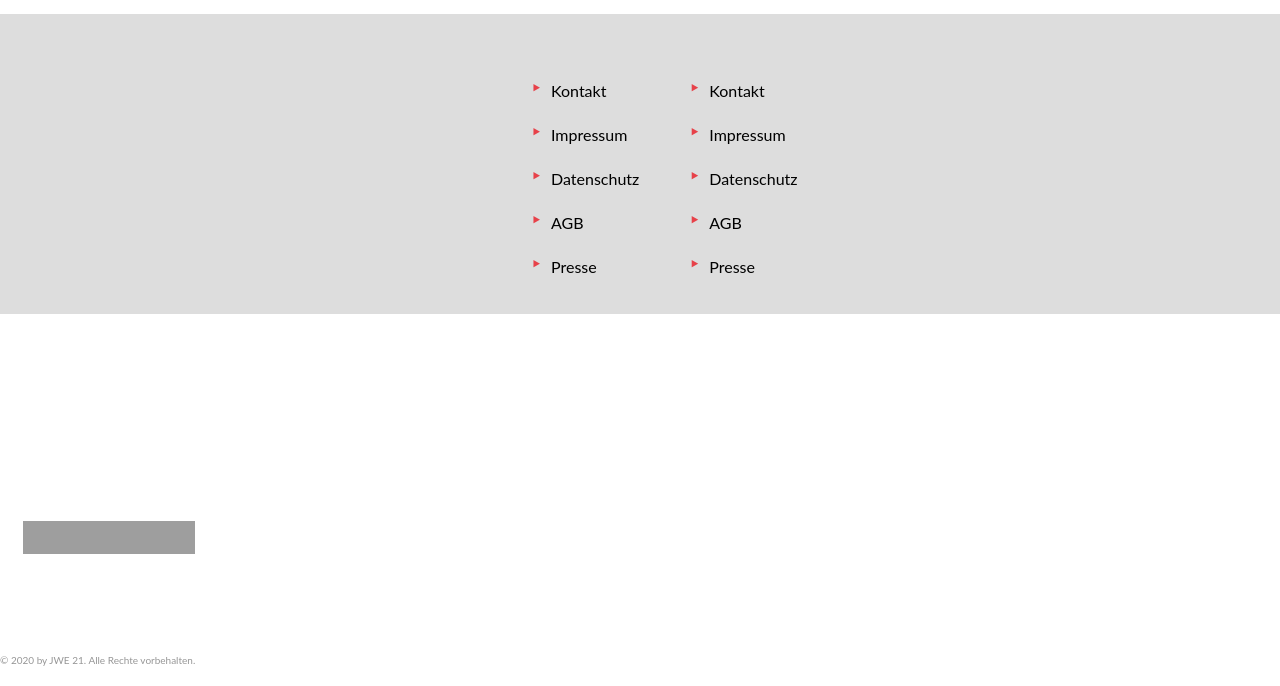
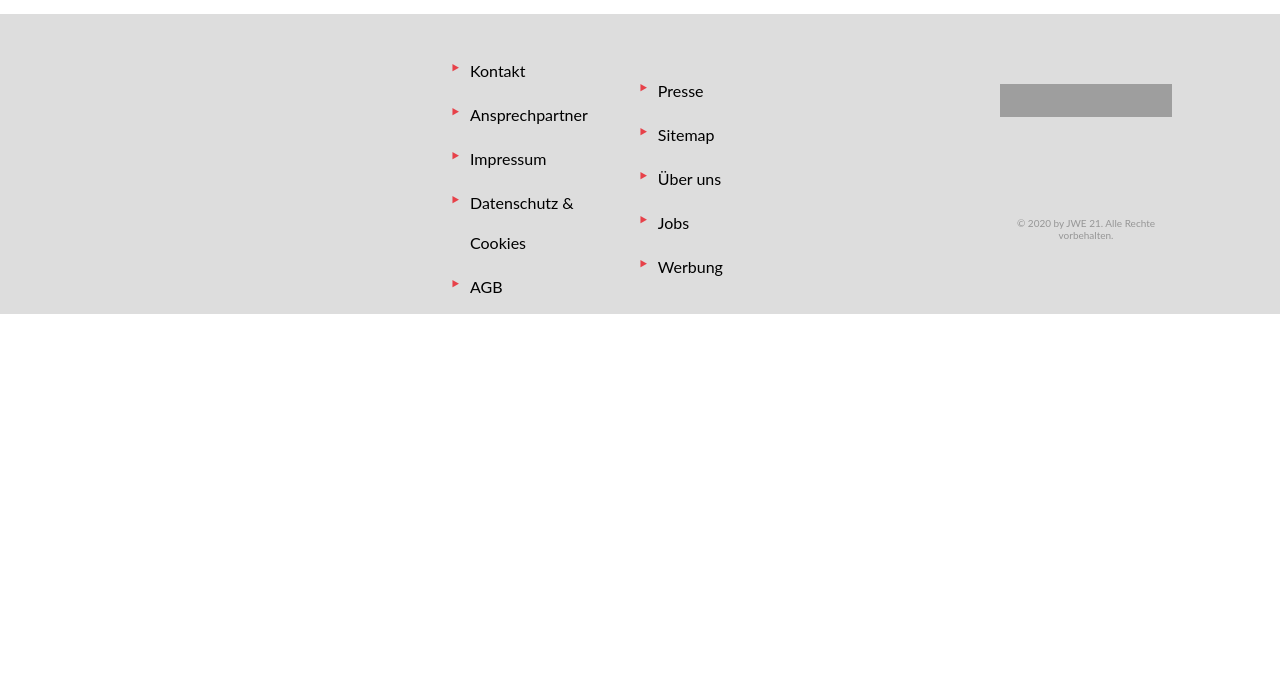
Before and after one commit to rpsteinbrueck/jwe23, a PHP site: page /003-blog/index.html in a window 1280 px wide; the page is wider, and only the part inside the window is pictured. Shown: the part 1790-2476 px from the top of that part. After the commit the page ends 2104 px from the top of that part, so only its background shows below. Run offline with PHP 8.4, Linux system fonts and the light colour scheme; grey boxes are pictures that could not be loaded.

Commit message:
small footer mod, removed height from articles

```diff
--- a/003-blog/index.html
+++ b/003-blog/index.html
@@ -98,17 +98,25 @@
                 <div class="footer-index">
                     <ul class="left">
                         <li><a href="kontakt.html">Kontakt</a></li>
+                        <li>
+                            <a href="ansprechpartner.html">Ansprechpartner</a>
+                        </li>
                         <li><a href="impressum.html">Impressum</a></li>
-                        <li><a href="datenshutz.html">Datenschutz</a></li>
+                        <li>
+                            <a href="datenschutz.html"
+                                >Datenschutz &amp; Cookies</a
+                            >
+                        </li>
                         <li><a href="agb.html">AGB</a></li>
-                        <li><a href="presse.html">Presse</a></li>
                     </ul>
                     <ul class="right">
-                        <li><a href="kontakt.html">Kontakt</a></li>
-                        <li><a href="impressum.html">Impressum</a></li>
-                        <li><a href="datenshutz.html">Datenschutz</a></li>
-                        <li><a href="agb.html">AGB</a></li>
                         <li><a href="presse.html">Presse</a></li>
+                        <li><a href="sitemap.html">Sitemap</a></li>
+                        <li><a href="ueber_uns.html">Über uns</a></li>
+                        <li>
+                            <a href="jobs.html">Jobs</a>
+                        </li>
+                        <li><a href="werbung.html">Werbung</a></li>
                     </ul>
                 </div>
                 <div id="copyright-notice">
@@ -116,7 +124,7 @@
                         src="static/img/Logo-inverted-Stocard-logo-inverted.svg"
                         alt=""
                     />
-                    <p>© 2020 by JWE 21. Alle Rechte vorbehalten.</p>
+                    <p>&copy; 2020 by JWE 21. Alle Rechte vorbehalten.</p>
                 </div>
             </footer>
         </div>
--- a/003-blog/styles.css
+++ b/003-blog/styles.css
@@ -146,7 +146,6 @@ main {
 .container > article {
     margin-right: 30px;
     width: 305px;
-    height: 481px;
     h3 {
         color: var(--red);
     }
@@ -243,14 +242,17 @@ footer {
     /*------- .footer -------*/
     footer {
         display: flex;
-        gap: 200px;
+        flex-wrap: wrap;
+        flex-flow: row;
+        justify-content: space-between;
 
         /*------- #copyright-notice -------*/
         #copyright-notice {
             margin-top: 35px;
             display: flex;
             flex-direction: column;
-
+            margin-left: 100px;
+            margin-right: 200px;
             img {
                 margin-top: 50px;
                 width: 172px;
@@ -273,7 +275,7 @@ footer {
 @media (min-width: 1200px) {
     /*------- variables for > 1200px -------*/
     :root {
-        --margin_left: 481px;
+        --margin_left: 400px;
     }
 
     /*------- .header_container:first-child -------*/
@@ -341,8 +343,10 @@ footer {
         display: flex;
         flex-wrap: wrap;
         justify-content: space-between;
+        flex-flow: row;
         #copyright-notice {
             margin-right: 481px;
+            margin-left: 300px;
             display: flex;
             flex-direction: column;
 
```
